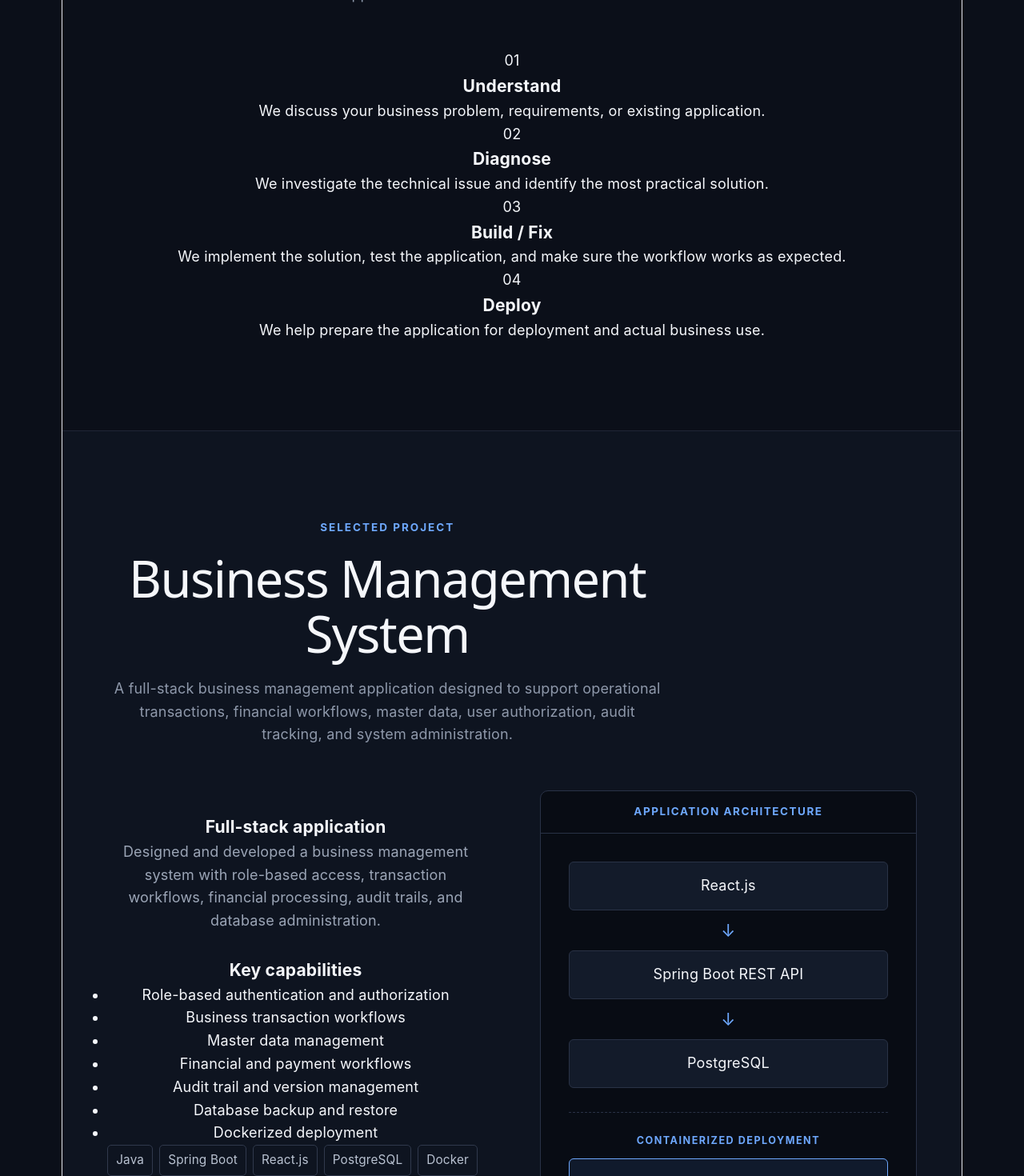
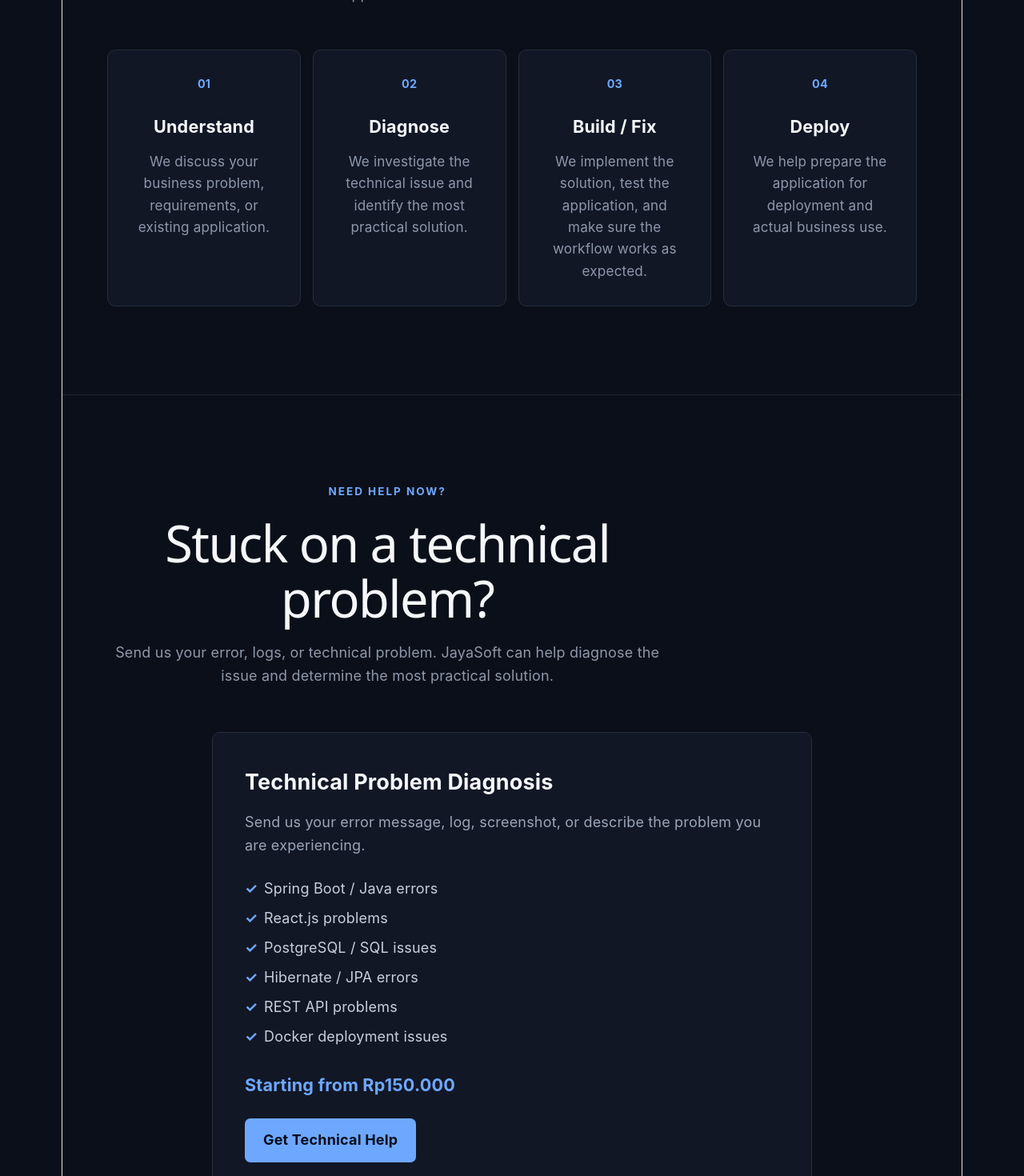
Before and after one commit to jayasoftech/jayasoftech-website, a React (Vite) app: page / in a window 1280 px wide. Shown: the part 2240-3710 px from the top of the page at 80% size. Built offline with nearby package versions, Linux system fonts and the light colour scheme.

Commit message:
Added the Starting Price

```diff
--- a/src/App.css
+++ b/src/App.css
@@ -39,8 +39,9 @@ a {
 }
 
 
-
-  /* NAVBAR */
+/* =========================================================
+   NAVBAR
+   ========================================================= */
 
 .navbar {
   position: sticky;
@@ -77,7 +78,10 @@ a {
   color: #6ea8fe;
 }
 
-  /* DESKTOP NAVIGATION */
+
+/* =========================================================
+   DESKTOP NAVIGATION
+   ========================================================= */
 
 .desktop-nav {
   display: flex;
@@ -100,7 +104,18 @@ a {
 }
 
 
-/* HERO */
+/* =========================================================
+   MOBILE NAVIGATION
+   ========================================================= */
+
+.mobile-nav {
+  display: none;
+}
+
+
+/* =========================================================
+   HERO
+   ========================================================= */
 
 .hero {
   min-height: 680px;
@@ -161,7 +176,9 @@ a {
 }
 
 
-/* BUTTON */
+/* =========================================================
+   BUTTON
+   ========================================================= */
 
 .btn {
   display: inline-block;
@@ -196,7 +213,9 @@ a {
 }
 
 
-/* SECTIONS */
+/* =========================================================
+   SECTIONS
+   ========================================================= */
 
 .section {
   padding: 110px 0;
@@ -227,13 +246,14 @@ a {
 }
 
 
-/* SERVICES */
+/* =========================================================
+   SERVICES
+   ========================================================= */
 
 .services-grid {
   display: grid;
 
-  grid-template-columns:
-    repeat(2, 1fr);
+  grid-template-columns: repeat(2, 1fr);
 
   gap: 20px;
 }
@@ -247,11 +267,14 @@ a {
 
   border-radius: 10px;
 
-  transition: transform 0.2s ease, border-color 0.2s ease;
+  transition:
+    transform 0.2s ease,
+    border-color 0.2s ease;
 }
 
 .service-card:hover {
   transform: translateY(-4px);
+
   border-color: #6ea8fe;
 }
 
@@ -274,7 +297,9 @@ a {
 }
 
 
-/* PROJECT */
+/* =========================================================
+   PROJECT
+   ========================================================= */
 
 .project-section {
   background: #0e1420;
@@ -283,8 +308,7 @@ a {
 .project-content {
   display: grid;
 
-  grid-template-columns:
-    1fr 1fr;
+  grid-template-columns: 1fr 1fr;
 
   gap: 70px;
 
@@ -373,12 +397,15 @@ a {
 
 .arrow {
   color: #6ea8fe;
+
   padding: 8px;
+
   font-size: 1.2rem;
 }
 
 .architecture-deployment {
   margin-top: 30px;
+
   padding-top: 25px;
 
   border-top: 1px dashed #293246;
@@ -390,23 +417,27 @@ a {
   color: #6ea8fe;
 
   font-size: 0.7rem;
+
   font-weight: 700;
+
   letter-spacing: 1.5px;
 }
 
 .architecture-item.docker {
   border-color: #6ea8fe;
+
   background: #101a2c;
 }
 
 
-/* TECHNOLOGY */
+/* =========================================================
+   TECHNOLOGY
+   ========================================================= */
 
 .tech-grid {
   display: grid;
 
-  grid-template-columns:
-    repeat(4, 1fr);
+  grid-template-columns: repeat(4, 1fr);
 
   gap: 12px;
 }
@@ -424,7 +455,117 @@ a {
 }
 
 
-/* CONTACT */
+/* =========================================================
+   QUICK TECHNICAL HELP
+   ========================================================= */
+
+.quick-help-section {
+  background: #0b0f19;
+}
+
+.quick-help-card {
+  max-width: 750px;
+
+  margin: 0 auto;
+
+  padding: 40px;
+
+  background: #111725;
+
+  border: 1px solid #252d3d;
+
+  border-radius: 10px;
+
+  text-align: left;
+
+  transition:
+    transform 0.2s ease,
+    border-color 0.2s ease;
+}
+
+.quick-help-card:hover {
+  transform: translateY(-4px);
+
+  border-color: #6ea8fe;
+}
+
+.quick-help-card h3 {
+  font-size: 1.5rem;
+
+  margin-bottom: 15px;
+
+  color: #f5f7fb;
+}
+
+.quick-help-card > p {
+  color: #9ba5b6;
+
+  margin-bottom: 25px;
+}
+
+
+/* QUICK HELP FEATURE LIST */
+
+.quick-help-features {
+  list-style: none;
+
+  margin: 0 0 30px 0;
+
+  padding: 0;
+
+  display: flex;
+
+  flex-direction: column;
+
+  gap: 10px;
+
+  text-align: left;
+}
+
+.quick-help-features li {
+  display: flex;
+
+  align-items: flex-start;
+
+  color: #c7cfdd;
+
+  line-height: 1.5;
+
+  text-align: left;
+}
+
+.quick-help-features li::before {
+  content: "✓";
+
+  display: inline-block;
+
+  flex: 0 0 auto;
+
+  width: 20px;
+
+  margin-right: 4px;
+
+  color: #6ea8fe;
+
+  font-weight: 700;
+
+  text-align: left;
+}
+
+.quick-help-price {
+  color: #6ea8fe;
+
+  font-size: 1.2rem;
+
+  font-weight: 700;
+
+  margin-bottom: 25px;
+}
+
+
+/* =========================================================
+   CONTACT
+   ========================================================= */
 
 .contact-section {
   text-align: center;
@@ -449,7 +590,89 @@ a {
 }
 
 
-/* FOOTER */
+/* =========================================================
+   PROCESS
+   ========================================================= */
+
+.process-grid {
+  display: grid;
+
+  grid-template-columns: repeat(4, 1fr);
+
+  gap: 15px;
+}
+
+.process-card {
+  padding: 30px;
+
+  background: #111725;
+
+  border: 1px solid #252d3d;
+
+  border-radius: 10px;
+
+  transition:
+    transform 0.2s ease,
+    border-color 0.2s ease;
+}
+
+.process-card:hover {
+  transform: translateY(-4px);
+
+  border-color: #6ea8fe;
+}
+
+.process-card span {
+  display: block;
+
+  color: #6ea8fe;
+
+  font-size: 0.8rem;
+
+  font-weight: 700;
+
+  margin-bottom: 25px;
+}
+
+.process-card h3 {
+  margin-bottom: 12px;
+
+  font-size: 1.2rem;
+}
+
+.process-card p {
+  color: #8e98aa;
+
+  font-size: 0.95rem;
+}
+
+
+/* =========================================================
+   PROJECT DETAILS
+   ========================================================= */
+
+.project-subtitle {
+  margin-top: 30px;
+
+  margin-bottom: 15px;
+
+  font-size: 1.1rem;
+}
+
+.project-features {
+  margin: 0 0 30px 20px;
+
+  color: #9ba5b6;
+}
+
+.project-features li {
+  margin-bottom: 8px;
+}
+
+
+/* =========================================================
+   FOOTER
+   ========================================================= */
 
 footer {
   padding: 40px 0;
@@ -473,19 +696,22 @@ footer {
   font-size: 0.85rem;
 }
 
-  .mobile-nav {
-    display: none;
-  }
 
-/* MOBILE */
+/* =========================================================
+   MOBILE
+   ========================================================= */
+
 @media (max-width: 800px) {
 
   /* DESKTOP NAVIGATION */
+
   .desktop-nav {
     display: none;
   }
 
+
   /* MOBILE NAVIGATION */
+
   .mobile-nav {
     display: flex;
 
@@ -518,6 +744,7 @@ footer {
     color: #ffffff;
   }
 
+
   /* HERO */
 
   .hero {
@@ -526,6 +753,7 @@ footer {
 
   .hero-content {
     max-width: 900px;
+
     width: 100%;
   }
 
@@ -547,17 +775,37 @@ footer {
     color: #6ea8fe;
   }
 
+
   /* SERVICES */
 
   .services-grid {
     grid-template-columns: 1fr;
   }
 
+
+  /* QUICK HELP */
+
+  .quick-help-card {
+    padding: 25px;
+  }
+
+  .quick-help-features {
+    gap: 10px;
+  }
+
+  .quick-help-features li::before {
+    width: 20px;
+
+    margin-right: 4px;
+  }
+
+
   /* PROJECT */
 
   .project-content {
     grid-template-columns: 1fr;
   }
+
 
   /* TECHNOLOGY */
 
@@ -567,19 +815,24 @@ footer {
 
   .tech-grid div {
     display: flex;
+
     flex-direction: column;
+
     gap: 6px;
   }
 
   .tech-grid strong {
     color: #f5f7fb;
+
     font-size: 1rem;
   }
 
   .tech-grid span {
     color: #7f899b;
+
     font-size: 0.85rem;
   }
+
 
   /* PROCESS */
 
@@ -589,31 +842,9 @@ footer {
 
   .process-card {
     padding: 30px;
-
-    background: #111725;
-
-    border: 1px solid #252d3d;
-
-    border-radius: 10px;
-
-    transition: transform 0.2s ease, border-color 0.2s ease;
-  }
-
-  .process-card:hover {
-    transform: translateY(-4px);
-
-    border-color: #6ea8fe;
   }
 
   .process-card span {
-    display: block;
-
-    color: #6ea8fe;
-
-    font-size: 0.8rem;
-
-    font-weight: 700;
-
     margin-bottom: 25px;
   }
 
@@ -628,6 +859,7 @@ footer {
 
     font-size: 0.95rem;
   }
+
 
   /* PROJECT DETAILS */
 
@@ -649,10 +881,17 @@ footer {
     margin-bottom: 8px;
   }
 
+
+  /* CONTACT */
+
+  .contact-content {
+    width: 100%;
+  }
+
+
   /* FOOTER */
 
   .footer-content {
     flex-direction: column;
   }
-
 }
--- a/src/App.jsx
+++ b/src/App.jsx
@@ -186,6 +186,65 @@ function App() {
 
       </section>
 
+      {/* QUICK TECHNICAL HELP */}
+      <section id="quick-help" className="section quick-help-section">
+
+        <div className="container">
+
+          <div className="section-heading">
+
+            <p className="eyebrow">
+              NEED HELP NOW?
+            </p>
+
+            <h2>
+              Stuck on a technical problem?
+            </h2>
+
+            <p>
+              Send us your error, logs, or technical problem.
+              JayaSoft can help diagnose the issue and determine
+              the most practical solution.
+            </p>
+
+          </div>
+
+          <div className="quick-help-card">
+            <h3>
+              Technical Problem Diagnosis
+            </h3>
+
+            <p>
+              Send us your error message, log, screenshot, or describe
+              the problem you are experiencing.
+            </p>
+
+           <ul className="quick-help-features">
+              <li>Spring Boot / Java errors</li>
+              <li>React.js problems</li>
+              <li>PostgreSQL / SQL issues</li>
+              <li>Hibernate / JPA errors</li>
+              <li>REST API problems</li>
+              <li>Docker deployment issues</li>
+            </ul>
+
+            <div className="quick-help-price">
+              Starting from Rp150.000
+            </div>
+
+            <a
+              href="mailto:jayasoftdigital9@gmail.com?subject=Technical%20Problem%20Diagnosis"
+              className="btn primary"
+            >
+              Get Technical Help
+            </a>
+
+          </div>
+
+        </div>
+
+      </section>
+
       {/* PROJECT */}
       <section id="project" className="section project-section">
 
@@ -332,7 +391,6 @@ function App() {
         </div>
 
       </section>
-
 
       {/* TECHNOLOGY */}
       <section id="technology" className="section">
```
Lines whose indentation alone changed are shown as unchanged.
